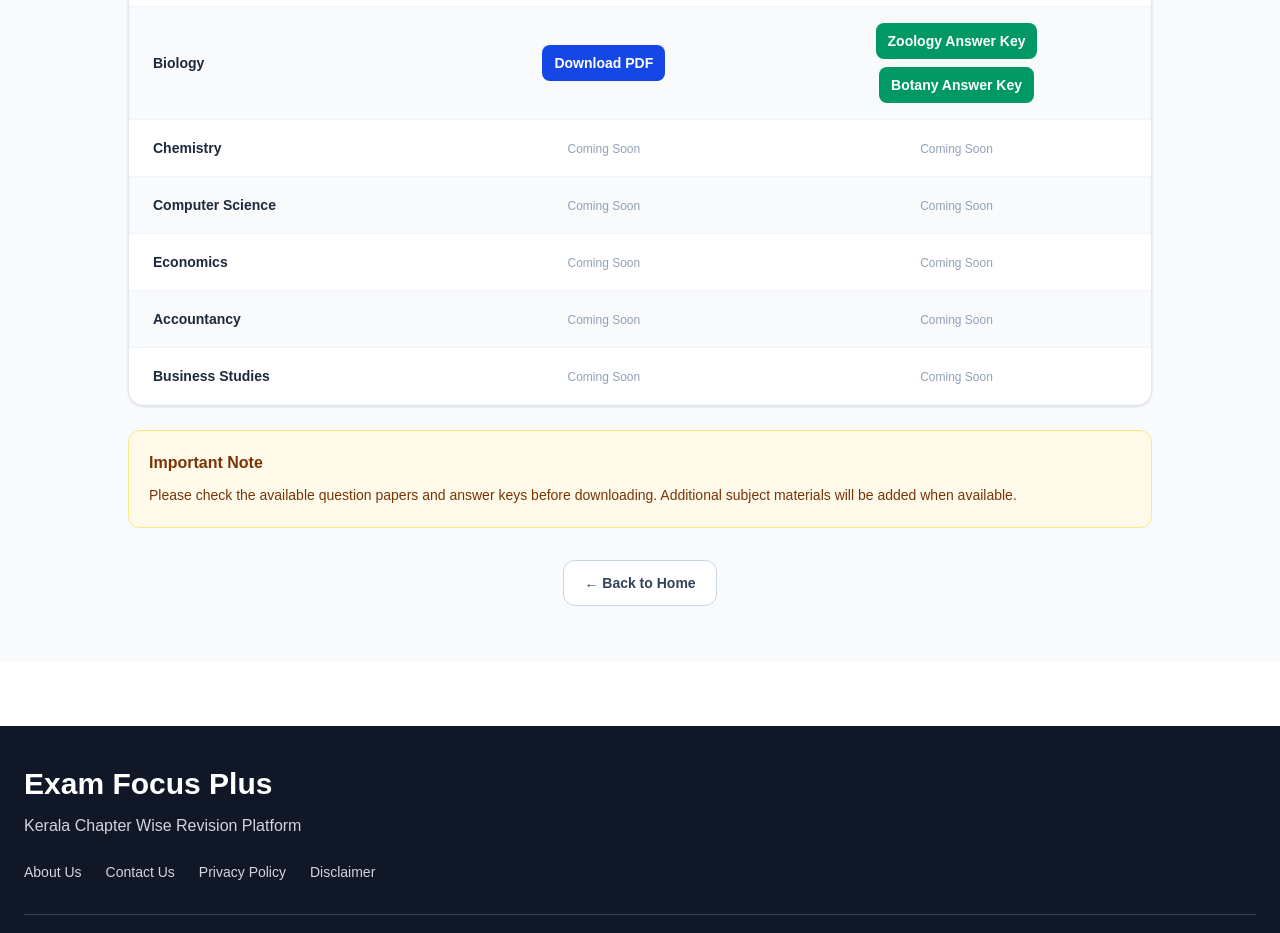
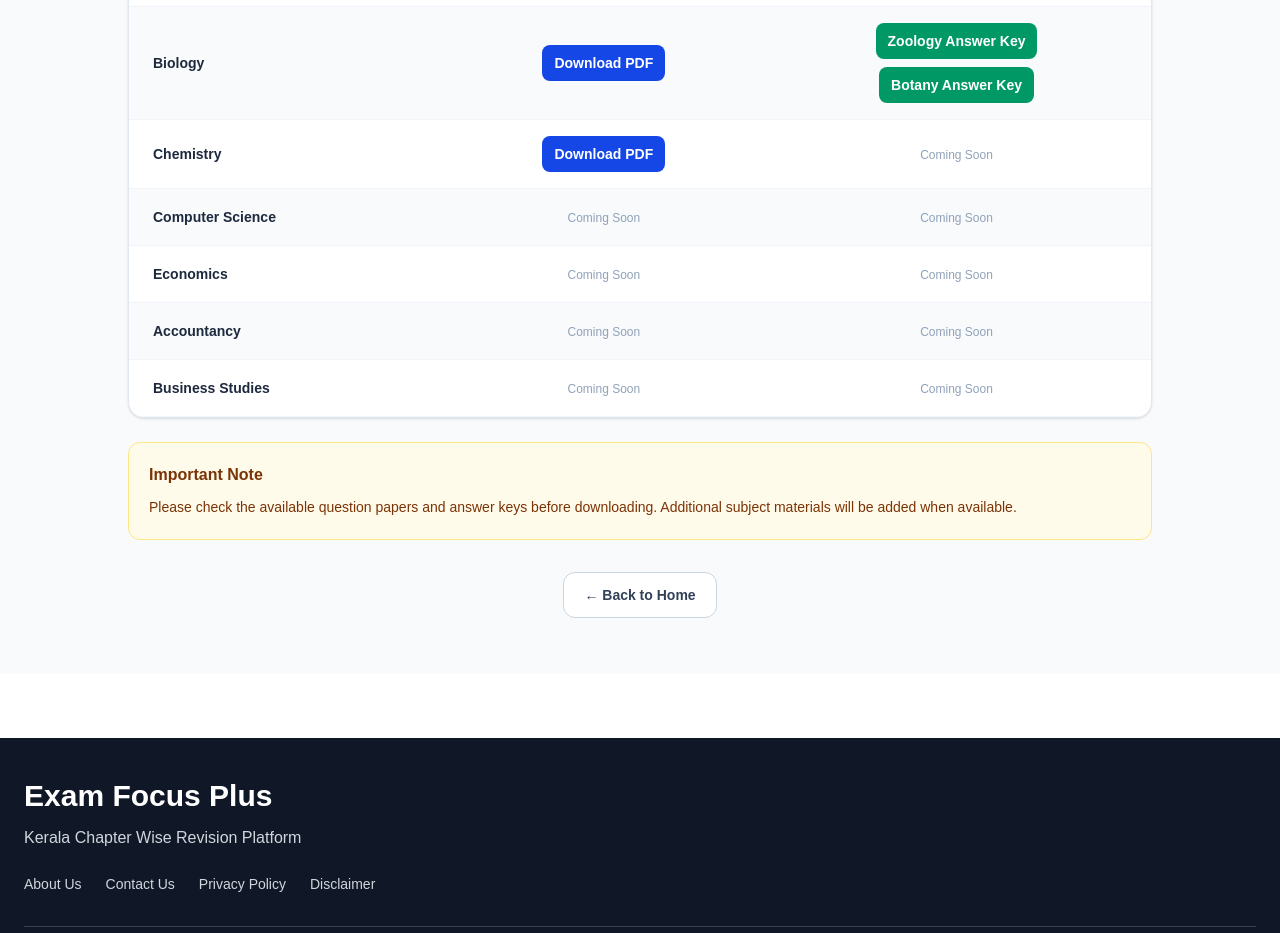
Before and after one commit to examfocusplus/exam-focus-plus, a Next.js app: page /plus-one-improvement-26 in a window 1280 px wide. Shown: the part 1020-1953 px from the top of the page. Built offline with nearby package versions, Linux system fonts and the light colour scheme.

Commit message:
Add Chemistry question paper

```diff
--- a/app/plus-one-improvement-26/page.tsx
+++ b/app/plus-one-improvement-26/page.tsx
@@ -37,7 +37,11 @@ const subjects = [
     questionPaper: "/pdf/plus-one-improvement-26/biology-question-paper.pdf",
     answerKey: "",
   },
-  { name: "Chemistry", questionPaper: "", answerKey: "" },
+  {
+  name: "Chemistry",
+  questionPaper: "/pdf/plus-one-improvement-26/chemistry-question-paper.pdf",
+  answerKey: "",
+  },
   { name: "Computer Science", questionPaper: "", answerKey: "" },
   { name: "Economics", questionPaper: "", answerKey: "" },
   { name: "Accountancy", questionPaper: "", answerKey: "" },
```
Also changed, not shown: 1 other file (tests, documents, lock files or other folders).
